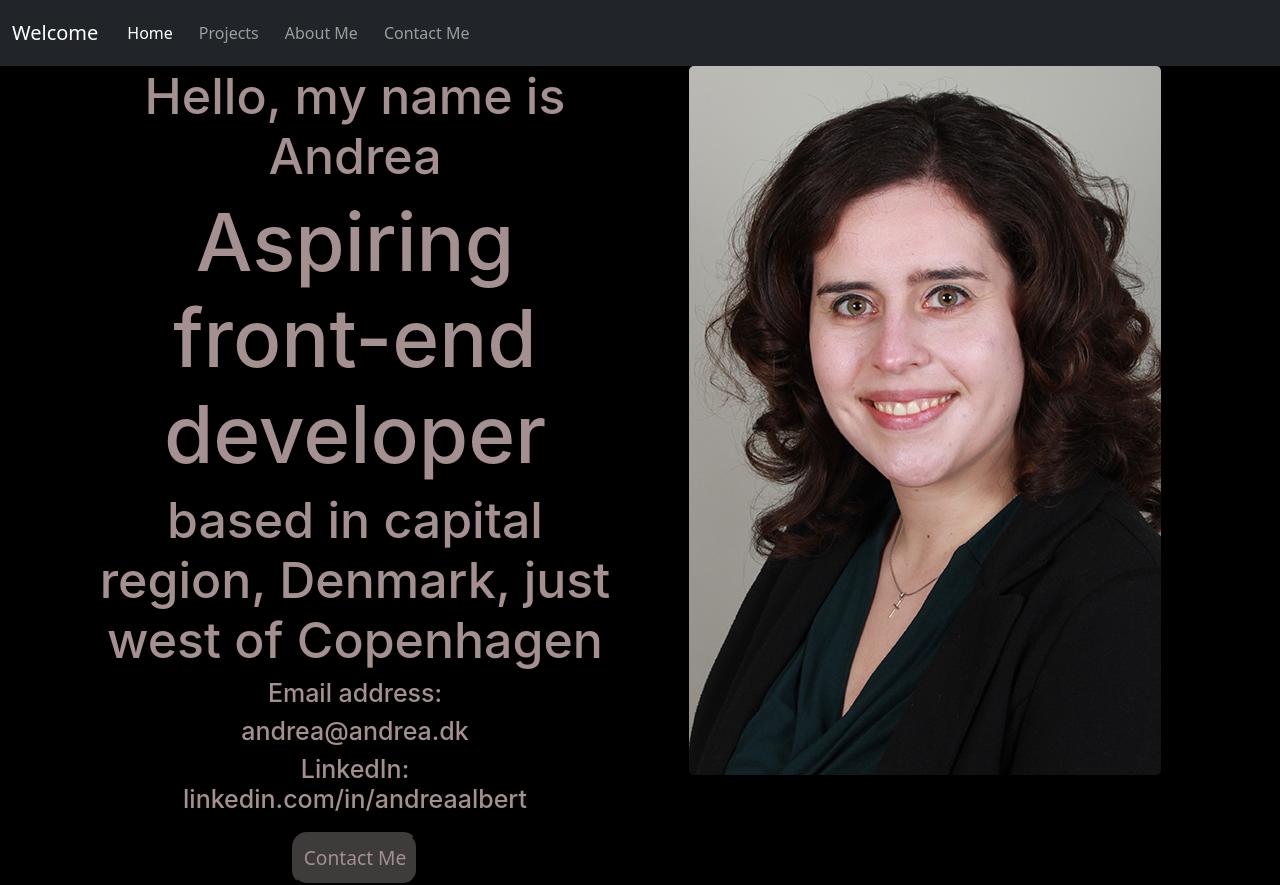
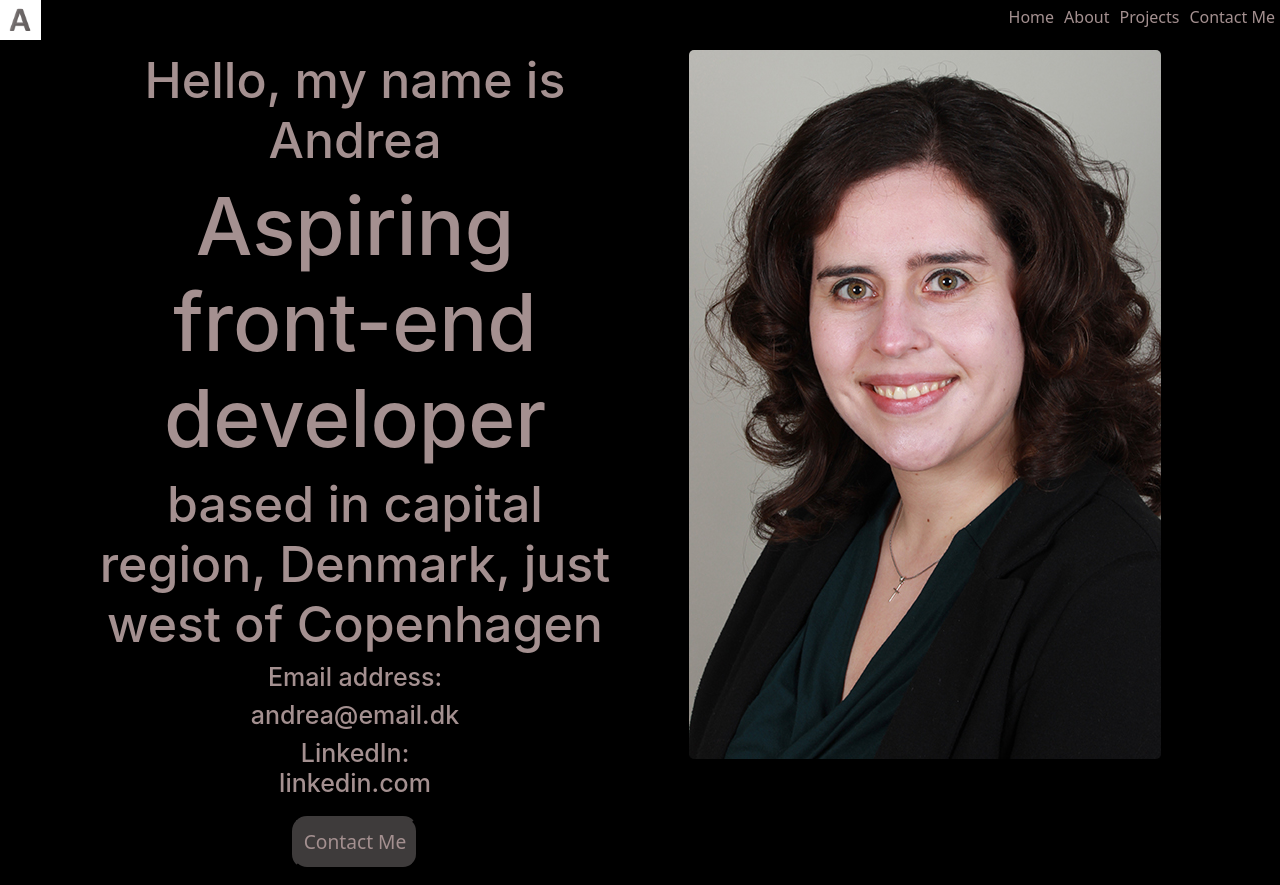
Before and after one commit to Andrearea21/SC_Portfolio, a plain HTML site: page about.html in a window 1280 px wide. Drawn offline with nearby package versions, Linux system fonts and the light colour scheme.

```diff
--- a/about.html
+++ b/about.html
@@ -21,30 +21,34 @@
     <title>About Page</title>
   </head>
   <body>
- <nav class="navbar navbar-expand-lg navbar-dark bg-dark">
-  <div class="container-fluid">
-    <a class="navbar-brand" href="/index.html">Welcome</a>
-    <button class="navbar-toggler" type="button" data-bs-toggle="collapse" data-bs-target="#navbarSupportedContent" aria-controls="navbarSupportedContent" aria-expanded="false" aria-label="Toggle navigation">
-      <span class="navbar-toggler-icon"></span>
-    </button>
-    <div class="collapse navbar-collapse" id="navbarSupportedContent">
-      <ul class="navbar-nav me-auto mb-2 mb-lg-0">
-        <li class="nav-item">
-          <a class="nav-link active" aria-current="page" href="/index.html">Home</a>
+  <nav class="d-flex justify-content-between">
+      <a href="/">
+        <img
+          src="/src/images/A.png"
+          alt="Logo A"
+          class="logo d-md-block hide"
+        />
+        <img
+          src="/src/images/small-logo.png"
+          alt="small logo"
+          class="logo d-block d-md-none"
+        />
+      </a>
+      <ul class="d-flex justify-content-between navb">
+        <li>
+          <a href="/">Home</a>
         </li>
-        <li class="nav-item">
-          <a class="nav-link" href="/projects.html">Projects</a>
+        <li>
+          <a href="/about.html">About</a>
         </li>
-        <li class="nav-item">
-          <a class="nav-link" href="/about.html">About Me</a>
+        <li class="active">
+          <a href="/projects.html">Projects</a>
         </li>
-        <li class="nav-item">
-          <a class="nav-link" href="/contact.html" >Contact Me</a>
+        <li>
+          <a href="/contact.html">Contact Me</a>
         </li>
-
-    </div>
-  </div>
-</nav>
+      </ul>
+    </nav>
 
 <div class="container about-container">
   <div class="row d-flex">
@@ -54,9 +58,9 @@
 <h1>Aspiring front-end developer</h1>
 <h2>based in capital region, Denmark, just west of Copenhagen</h2>
 <h3>Email address:</h3>
-<h3 id="contact">andrea@andrea.dk</h3>
+<h3 id="contact">andrea@email.dk</h3>
 <h3>LinkedIn: <br>
-  <a href="https://www.linkedin.com/in/andreaalbert/">linkedin.com/in/andreaalbert </a></h3>
+  <a target="_blank" href="https://www.linkedin.com/">linkedin.com </a></h3>
 
 <button href="mailto:#" class="contact-button"> Contact Me</button>
 </div>
```
Also changed, not shown: contact.html (+43 -32 lines), index.html (+30 -26 lines), projects.html (+10 -10 lines), src/images/C#-Calculator.png (added), src/images/JS-Calculator.png (added), src/images/JS_Calculator.png (added), src/images/Portfolio_2.png (added), src/images/about_page_image.png (added), src/images/weather-app.png (added), src/images/weather.png, src/images/yogurt.png.
